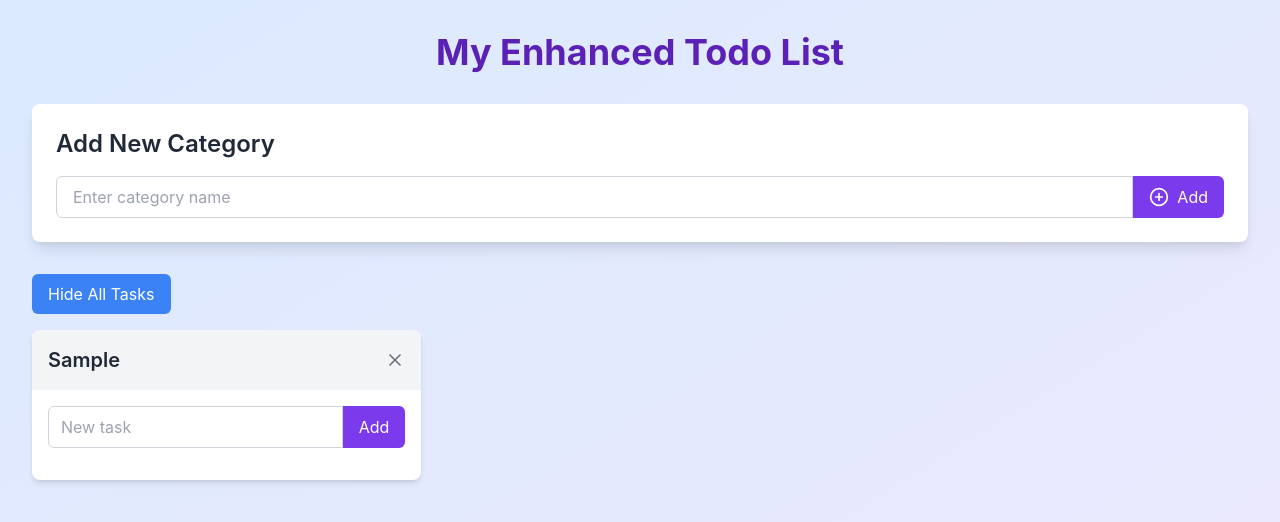
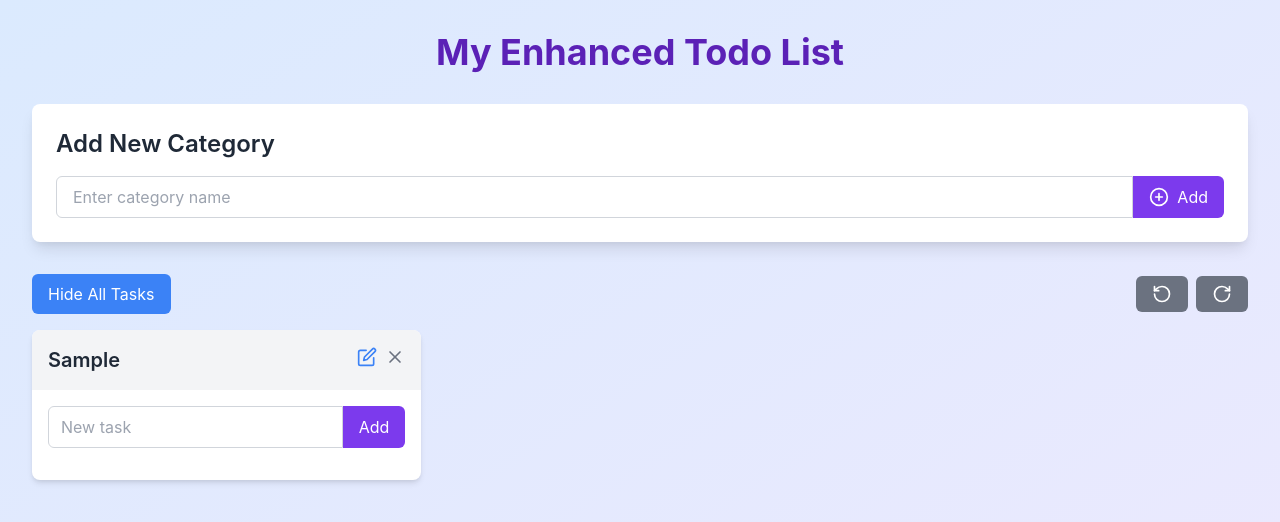
Before and after one commit to andrewbouras/todo-list-app, a React (Create React App) app: page / in a window 1280 px wide. Both pictures are taken after typing "Sample" into the empty fields and a click on the button "Add". Shown: the top 522 px of the page. Built offline with nearby package versions, Linux system fonts and the light colour scheme.

Commit message:
Added undo/redo, fixed task deletion, and implemented category editing

```diff
--- a/src/TodoList.js
+++ b/src/TodoList.js
@@ -1,5 +1,5 @@
-import React, { useState, useEffect } from 'react';
-import { CheckSquare, PlusCircle, X, Edit, ChevronUp, ChevronDown } from 'lucide-react';
+import React, { useState, useEffect, useCallback } from 'react';
+import { CheckSquare, PlusCircle, X, Edit, ChevronUp, ChevronDown, RotateCcw, RotateCw } from 'lucide-react';
 
 const TodoList = () => {
   const [categories, setCategories] = useState(() => {
@@ -15,18 +15,44 @@ const TodoList = () => {
   const [newCategory, setNewCategory] = useState('');
   const [newTasks, setNewTasks] = useState({});
   const [editingTask, setEditingTask] = useState(null);
+  const [editingCategory, setEditingCategory] = useState(null);
   const [showAllTasks, setShowAllTasks] = useState(true);
+  const [history, setHistory] = useState([]);
+  const [futureStates, setFutureStates] = useState([]);
 
   useEffect(() => {
     localStorage.setItem('categories', JSON.stringify(categories));
-  }, [categories]);
+    localStorage.setItem('tasks', JSON.stringify(tasks));
+  }, [categories, tasks]);
 
-  useEffect(() => {
-    localStorage.setItem('tasks', JSON.stringify(tasks));
-  }, [tasks]);
+  const saveState = useCallback(() => {
+    setHistory(prev => [...prev, { categories, tasks }]);
+    setFutureStates([]);
+  }, [categories, tasks]);
+
+  const undo = () => {
+    if (history.length > 0) {
+      const previousState = history[history.length - 1];
+      setFutureStates(prev => [...prev, { categories, tasks }]);
+      setCategories(previousState.categories);
+      setTasks(previousState.tasks);
+      setHistory(prev => prev.slice(0, -1));
+    }
+  };
+
+  const redo = () => {
+    if (futureStates.length > 0) {
+      const nextState = futureStates[futureStates.length - 1];
+      setHistory(prev => [...prev, { categories, tasks }]);
+      setCategories(nextState.categories);
+      setTasks(nextState.tasks);
+      setFutureStates(prev => prev.slice(0, -1));
+    }
+  };
 
   const addCategory = () => {
     if (newCategory.trim() !== '') {
+      saveState();
       setCategories(prev => [...prev, newCategory.trim()]);
       setTasks(prev => ({ ...prev, [newCategory.trim()]: [] }));
       setNewCategory('');
@@ -35,6 +61,7 @@ const TodoList = () => {
 
   const addTask = (category) => {
     if (newTasks[category] && newTasks[category].trim() !== '') {
+      saveState();
       setTasks(prev => ({
         ...prev,
         [category]: [...prev[category], { id: Date.now(), text: newTasks[category].trim(), completed: false }]
@@ -44,6 +71,7 @@ const TodoList = () => {
   };
 
   const completeTask = (categoryName, taskId) => {
+    saveState();
     setTasks(prev => ({
       ...prev,
       [categoryName]: prev[categoryName].filter(task => task.id !== taskId)
@@ -51,6 +79,7 @@ const TodoList = () => {
   };
 
   const removeTask = (categoryName, taskId) => {
+    saveState();
     setTasks(prev => ({
       ...prev,
       [categoryName]: prev[categoryName].filter(task => task.id !== taskId)
@@ -58,6 +87,7 @@ const TodoList = () => {
   };
 
   const editTask = (categoryName, taskId, newText) => {
+    saveState();
     setTasks(prev => ({
       ...prev,
       [categoryName]: prev[categoryName].map(task =>
@@ -68,6 +98,7 @@ const TodoList = () => {
   };
 
   const moveTask = (categoryName, taskId, direction) => {
+    saveState();
     setTasks(prev => {
       const categoryTasks = [...prev[categoryName]];
       const taskIndex = categoryTasks.findIndex(task => task.id === taskId);
@@ -79,12 +110,27 @@ const TodoList = () => {
   };
 
   const removeCategory = (categoryToRemove) => {
+    saveState();
     setCategories(prev => prev.filter(category => category !== categoryToRemove));
     setTasks(prev => {
       const newTasks = { ...prev };
       delete newTasks[categoryToRemove];
       return newTasks;
     });
+  };
+
+  const editCategory = (oldName, newName) => {
+    if (newName.trim() !== '' && newName !== oldName) {
+      saveState();
+      setCategories(prev => prev.map(cat => cat === oldName ? newName : cat));
+      setTasks(prev => {
+        const newTasks = { ...prev };
+        newTasks[newName] = newTasks[oldName];
+        delete newTasks[oldName];
+        return newTasks;
+      });
+    }
+    setEditingCategory(null);
   };
 
   return (
@@ -119,6 +165,22 @@ const TodoList = () => {
           >
             {showAllTasks ? 'Hide All Tasks' : 'Show All Tasks'}
           </button>
+          <div>
+            <button
+              onClick={undo}
+              disabled={history.length === 0}
+              className="bg-gray-500 text-white px-4 py-2 rounded-md hover:bg-gray-600 transition duration-300 ease-in-out mr-2"
+            >
+              <RotateCcw size={20} />
+            </button>
+            <button
+              onClick={redo}
+              disabled={futureStates.length === 0}
+              className="bg-gray-500 text-white px-4 py-2 rounded-md hover:bg-gray-600 transition duration-300 ease-in-out"
+            >
+              <RotateCw size={20} />
+            </button>
+          </div>
         </div>
 
         <div className="grid grid-cols-1 sm:grid-cols-2 lg:grid-cols-3 gap-6">
@@ -126,13 +188,32 @@ const TodoList = () => {
             <div key={category} className="bg-white rounded-lg shadow-md overflow-hidden">
               <div className="p-4 bg-gray-100 text-gray-800">
                 <div className="flex justify-between items-center">
+                  {editingCategory === category ? (
+                    <input
+                      type="text"
+                      value={category}
+                      onChange={(e) => editCategory(category, e.target.value)}
+                      onBlur={() => setEditingCategory(null)}
+                      autoFocus
+                      className="flex-grow px-2 py-1 border border-gray-300 rounded"
+                    />
+                  ) : (
                     <h3 className="text-xl font-semibold">{category}</h3>
+                  )}
+                  <div>
+                    <button
+                      onClick={() => setEditingCategory(category)}
+                      className="text-blue-500 hover:text-blue-700 mr-2"
+                    >
+                      <Edit size={20} />
+                    </button>
                     <button
                       onClick={() => removeCategory(category)}
                       className="text-gray-500 hover:text-red-500"
                     >
                       <X size={20} />
                     </button>
+                  </div>
                 </div>
               </div>
               {showAllTasks && (
```
Lines whose indentation alone changed are shown as unchanged.
